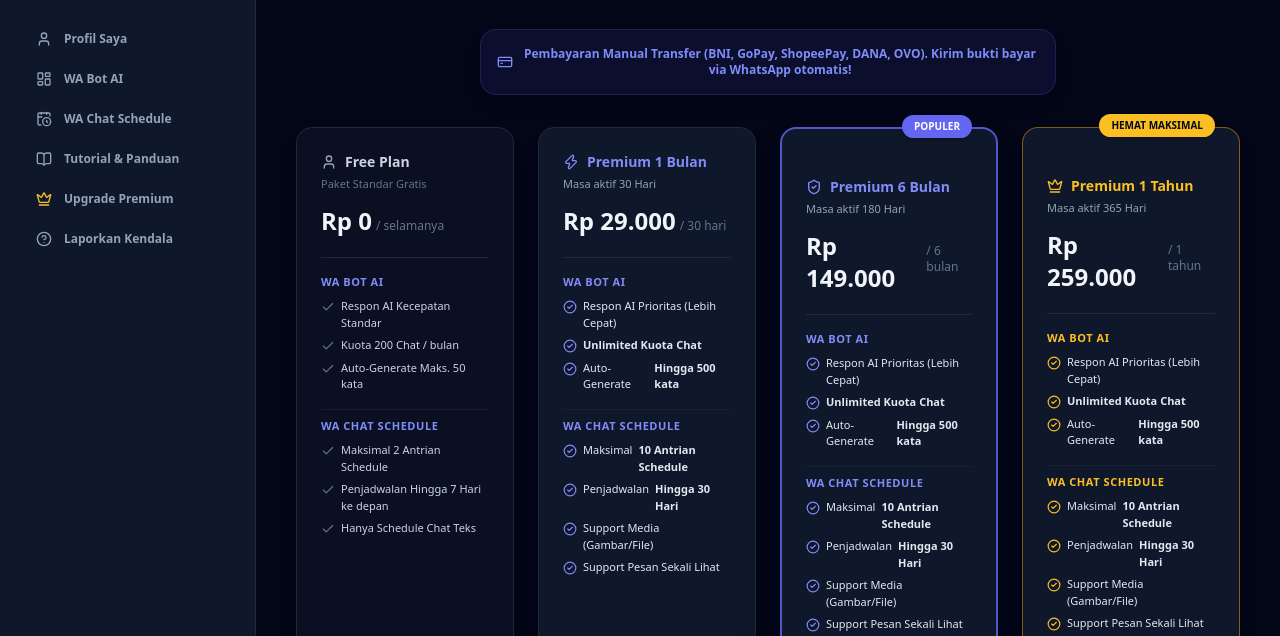
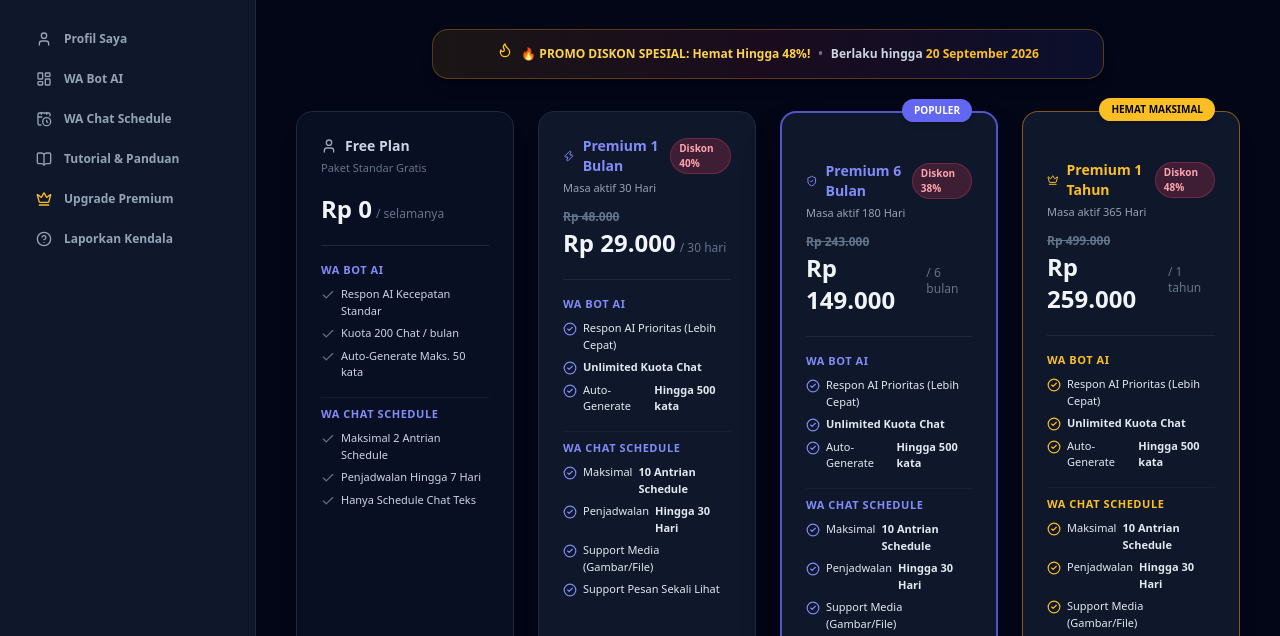
Before and after one commit to fajar053/wa-saas, a website: page public/subscription.html in a window 1280 px wide. Shown: the part 158-794 px from the top of the page. Drawn offline with nearby package versions, Linux system fonts and the light colour scheme; no server answers; sample sign-in values are in the browser's storage.

Commit message:
feat: add discount badges, strikethrough original prices, and limited promo banner

```diff
--- a/public/subscription.html
+++ b/public/subscription.html
@@ -2,14 +2,14 @@
 <html lang="id">
 <head>
   <meta charset="UTF-8">
-  <meta name="viewport" content="width=device-width, initial-scale=1.0">
-  <title>Upgrade Premium - WhatsApp AutoBot AI</title>
+  <meta name="viewport" content="width=device-width, initial-scale=1.0, maximum-scale=1.0, user-scalable=no">
+  <title>Upgrade Premium - WA AutoBot AI</title>
   <script src="https://cdn.tailwindcss.com"></script>
   <script src="https://unpkg.com/lucide@latest"></script>
   <script src="/socket.io/socket.io.js"></script>
   <script src="/js/layout.js"></script>
 </head>
-<body class="bg-slate-950 text-slate-100 min-h-screen flex flex-col md:flex-row">
+<body class="bg-slate-950 text-slate-100 min-h-screen flex flex-col md:flex-row overflow-x-hidden">
 
   <!-- Sidebar Container -->
   <div id="app-sidebar"></div>
@@ -19,16 +19,20 @@
     <!-- Topbar Panel Container -->
     <div id="app-topbar"></div>
 
-    <main class="flex-1 p-6 md:p-10 space-y-8 overflow-y-auto">
+    <main class="flex-1 p-4 md:p-10 space-y-6 md:space-y-8 overflow-y-auto">
       <div class="text-center space-y-2 max-w-xl mx-auto">
         <h2 class="text-2xl md:text-3xl font-extrabold text-slate-100">Pilih Paket Langganan Kamu</h2>
         <p class="text-xs text-slate-400">Tingkatkan performa bisnis dan kurangi beban operasional dengan respon AI tanpa batas</p>
       </div>
 
-      <!-- Banner Info Transfer Manual -->
-      <div class="bg-indigo-500/10 border border-indigo-500/20 rounded-2xl p-4 text-center max-w-xl mx-auto flex items-center justify-center gap-2 text-indigo-400 text-xs font-semibold shadow-lg">
-        <i data-lucide="credit-card" class="w-4 h-4 flex-shrink-0"></i>
-        <span>Pembayaran Manual Transfer (BNI, GoPay, ShopeePay, DANA, OVO). Kirim bukti bayar via WhatsApp otomatis!</span>
+      <!-- Banner Info Promo Coret & Batas Waktu -->
+      <div class="bg-gradient-to-r from-amber-500/10 via-rose-500/10 to-indigo-500/10 border border-amber-500/30 rounded-2xl p-4 text-center max-w-2xl mx-auto flex flex-col sm:flex-row items-center justify-center gap-2 text-amber-300 text-xs font-semibold shadow-lg">
+        <div class="flex items-center gap-2">
+          <i data-lucide="flame" class="w-4 h-4 text-amber-400 flex-shrink-0 animate-bounce"></i>
+          <span>🔥 PROMO DISKON SPESIAL: Hemat Hingga 48%!</span>
+        </div>
+        <span class="hidden sm:inline text-slate-500">•</span>
+        <span class="text-slate-300">Berlaku hingga <strong class="text-amber-400">20 September 2026</strong></span>
       </div>
 
       <!-- Grid 4 Kartu Plan (Free + Premium Options) -->
@@ -42,7 +46,7 @@
                 <i data-lucide="user" class="w-4 h-4 text-slate-400"></i> Free Plan
               </div>
               <p class="text-slate-500 text-[11px] mt-1">Paket Standar Gratis</p>
-              <div class="flex items-baseline gap-1 mt-3">
+              <div class="flex items-baseline gap-1 mt-4">
                 <span class="text-2xl font-black text-slate-100">Rp 0</span>
                 <span class="text-xs text-slate-500">/ selamanya</span>
               </div>
@@ -63,7 +67,7 @@
                 <span class="block font-bold text-indigo-400 text-[11px] uppercase tracking-wider">WA Chat Schedule</span>
                 <ul class="space-y-1.5 text-slate-300">
                   <li class="flex items-start gap-1.5"><i data-lucide="check" class="w-3.5 h-3.5 text-slate-500 mt-0.5 flex-shrink-0"></i> Maksimal 2 Antrian Schedule</li>
-                  <li class="flex items-start gap-1.5"><i data-lucide="check" class="w-3.5 h-3.5 text-slate-500 mt-0.5 flex-shrink-0"></i> Penjadwalan Hingga 7 Hari ke depan</li>
+                  <li class="flex items-start gap-1.5"><i data-lucide="check" class="w-3.5 h-3.5 text-slate-500 mt-0.5 flex-shrink-0"></i> Penjadwalan Hingga 7 Hari</li>
                   <li class="flex items-start gap-1.5"><i data-lucide="check" class="w-3.5 h-3.5 text-slate-500 mt-0.5 flex-shrink-0"></i> Hanya Schedule Chat Teks</li>
                 </ul>
               </div>
@@ -79,13 +83,21 @@
         <div class="bg-slate-900 border border-slate-800 rounded-2xl p-6 flex flex-col justify-between space-y-6 shadow-xl">
           <div class="space-y-5">
             <div>
+              <div class="flex items-center justify-between">
                 <div class="flex items-center gap-2 text-indigo-400 font-bold text-sm">
                   <i data-lucide="zap" class="w-4 h-4"></i> Premium 1 Bulan
                 </div>
+                <span class="bg-rose-500/20 text-rose-300 border border-rose-500/30 text-[10px] font-extrabold px-2 py-0.5 rounded-full">Diskon 40%</span>
+              </div>
               <p class="text-slate-400 text-[11px] mt-1">Masa aktif 30 Hari</p>
-              <div class="flex items-baseline gap-1 mt-3">
+
+              <!-- Harga Coret & Harga Diskon -->
+              <div class="mt-3 space-y-0.5">
+                <div class="text-xs text-slate-500 line-through font-semibold">Rp 48.000</div>
+                <div class="flex items-baseline gap-1">
                   <span class="text-2xl font-black text-slate-100">Rp 29.000</span>
                   <span class="text-xs text-slate-500">/ 30 hari</span>
+                </div>
               </div>
             </div>
 
@@ -123,13 +135,21 @@
 
           <div class="space-y-5">
             <div>
+              <div class="flex items-center justify-between">
                 <div class="flex items-center gap-2 text-indigo-400 font-bold text-sm">
                   <i data-lucide="shield-check" class="w-4 h-4"></i> Premium 6 Bulan
                 </div>
+                <span class="bg-rose-500/20 text-rose-300 border border-rose-500/30 text-[10px] font-extrabold px-2 py-0.5 rounded-full">Diskon 38%</span>
+              </div>
               <p class="text-slate-400 text-[11px] mt-1">Masa aktif 180 Hari</p>
-              <div class="flex items-baseline gap-1 mt-3">
+
+              <!-- Harga Coret & Harga Diskon -->
+              <div class="mt-3 space-y-0.5">
+                <div class="text-xs text-slate-500 line-through font-semibold">Rp 243.000</div>
+                <div class="flex items-baseline gap-1">
                   <span class="text-2xl font-black text-slate-100">Rp 149.000</span>
                   <span class="text-xs text-slate-500">/ 6 bulan</span>
+                </div>
               </div>
             </div>
 
@@ -167,13 +187,21 @@
 
           <div class="space-y-5">
             <div>
+              <div class="flex items-center justify-between">
                 <div class="flex items-center gap-2 text-amber-400 font-bold text-sm">
                   <i data-lucide="crown" class="w-4 h-4 text-amber-400"></i> Premium 1 Tahun
                 </div>
+                <span class="bg-rose-500/20 text-rose-300 border border-rose-500/30 text-[10px] font-extrabold px-2 py-0.5 rounded-full">Diskon 48%</span>
+              </div>
               <p class="text-slate-400 text-[11px] mt-1">Masa aktif 365 Hari</p>
-              <div class="flex items-baseline gap-1 mt-3">
+
+              <!-- Harga Coret & Harga Diskon -->
+              <div class="mt-3 space-y-0.5">
+                <div class="text-xs text-slate-500 line-through font-semibold">Rp 499.000</div>
+                <div class="flex items-baseline gap-1">
                   <span class="text-2xl font-black text-slate-100">Rp 259.000</span>
                   <span class="text-xs text-slate-500">/ 1 tahun</span>
+                </div>
               </div>
             </div>
 
@@ -424,8 +452,6 @@
         } else if (data.waConnected === false) {
           alert("⚠️ WhatsApp Anda belum terhubung! Silakan scan QR Code yang muncul di pop-up.");
           document.getElementById('waNotConnectedSection').classList.remove('hidden');
-
-          // Minta server generate QR Code
           socket.emit('start-bot', token);
         } else {
           alert("Gagal: " + (data.message || "Terjadi kesalahan."));
@@ -439,7 +465,6 @@
       }
     }
 
-    // Socket listeners untuk QR Code jika WA belum terhubung
     socket.on('qr', (qrUrl) => {
       const qrImg = document.getElementById('modalQrImg');
       const qrLoading = document.getElementById('modalQrLoading');
```
Lines whose indentation alone changed are shown as unchanged.
